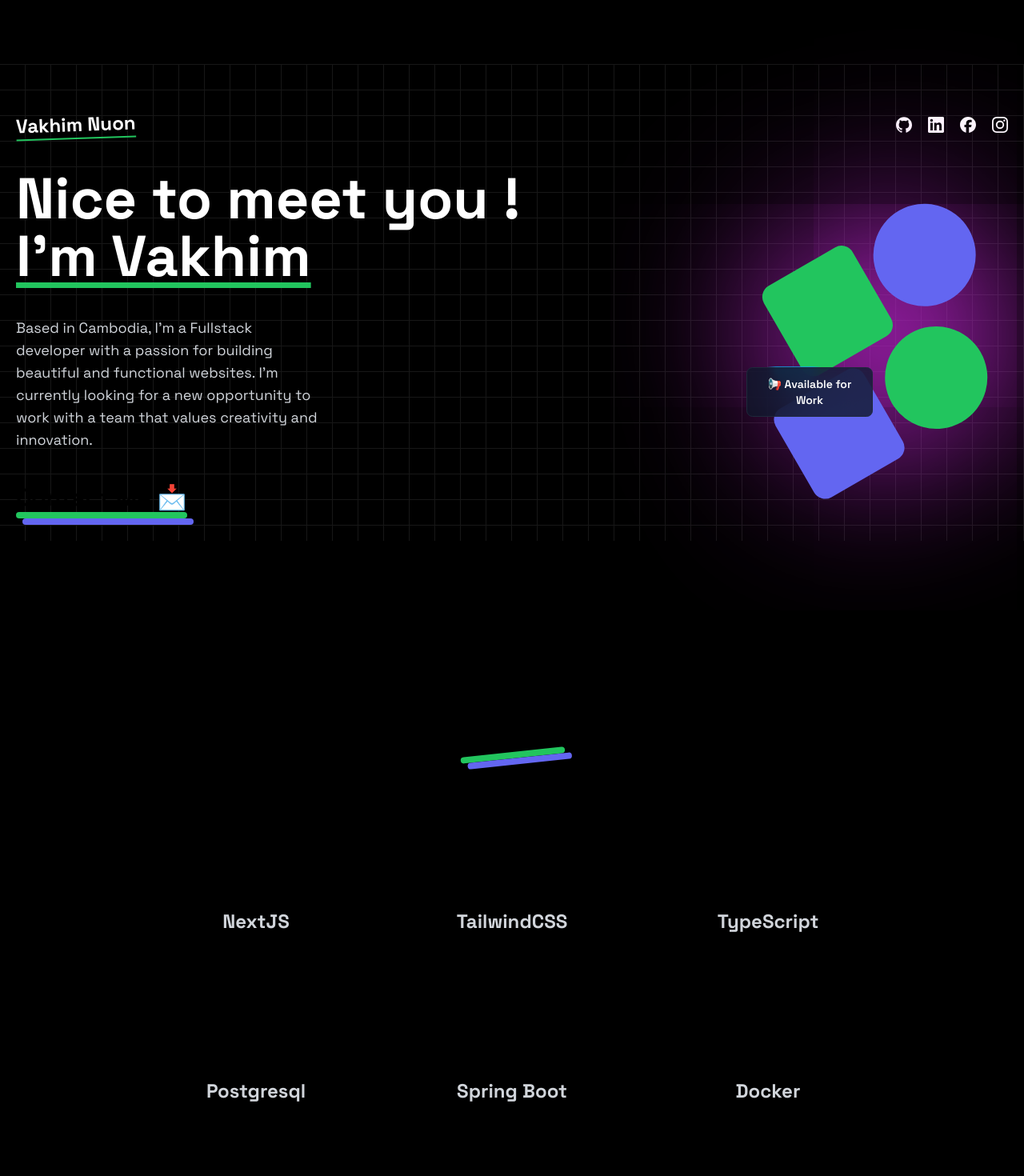
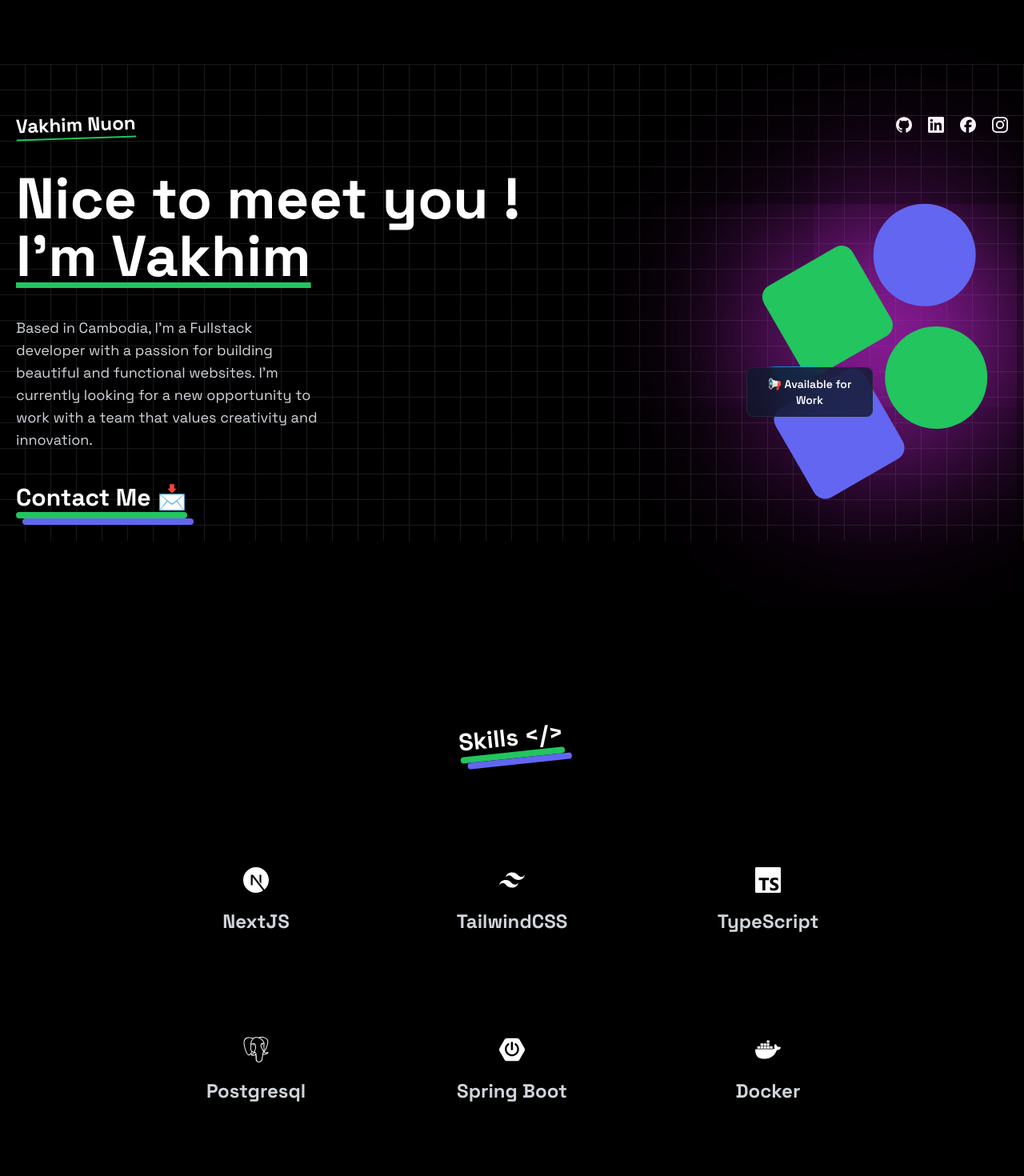
Before and after one commit to nuonvakhim/myprofile, a Next.js app: page / in a window 1280 px wide. Shown: the top 1470 px of the page at 80% size. Built offline with nearby package versions, Linux system fonts and the light colour scheme.

Commit message:
Light mode

```diff
--- a/app/(home)/components/HeroSection.tsx
+++ b/app/(home)/components/HeroSection.tsx
@@ -11,7 +11,7 @@
 
                     <span className="underline underline-offset-8 decoration-green-500 "> {"I'm Vakhim"} </span></h1>
 
-                <p className="md:w-96 text-lg text-gray-300">
+                <p className="md:w-96 text-lg text-gray-300 ">
                     {
                         "Based in Cambodia, I'm a Fullstack developer with a passion for building beautiful and functional websites. " +
                         "I'm currently looking for a new opportunity to work with a team that values creativity and innovation."
--- a/app/(home)/components/Skills.tsx
+++ b/app/(home)/components/Skills.tsx
@@ -55,13 +55,13 @@
     ]
     return (
         <div
-            className="max-w-5xl mx-auto px-8 ">
+            className="max-w-5xl mx-auto px-8  ">
             <div className="flex flex-col justify-center items-center">
                 <Title text="Skills </>" className=" -rotate-6"/>
 
             </div>
             <br/>
-            <HoverEffect items={skills} className=""/>
+            <HoverEffect items={skills} className="text-white"/>
         </div>
     );
 };
--- a/app/(home)/components/Title.tsx
+++ b/app/(home)/components/Title.tsx
@@ -3,7 +3,7 @@
 const Title = ({text, className}: { text: string, className: string }) => {
     return (
         <div className={className}>
-            <h1 className=" text-3xl font-bold group-hover:text-green-400 transition-all">{text}</h1>
+            <h1 className=" text-3xl font-bold group-hover:text-green-400 transition-all text-white">{text}</h1>
             <div className="w-400 h-2 bg-green-500 rounded-full "></div>
             <div className="w-400 h-2 bg-indigo-500 rounded-full translate-x-2"></div>
         </div>
--- a/app/(home)/page.tsx
+++ b/app/(home)/page.tsx
@@ -10,7 +10,7 @@
     return (
         <div className="min-h-screen  bg-black  overflow-hidden">
             <div>
-                <div className="dark:bg-black bg-black  dark:bg-grid-white/[0.09] bg-grid-white/[0.09] relative ">
+                <div className="dark:bg-black bg-black  dark:bg-grid-white/[0.09] bg-grid-white/[0.1] relative ">
 
                     <div className="max-w-7xl mx-auto mt-20 p-5 ">
 
```
